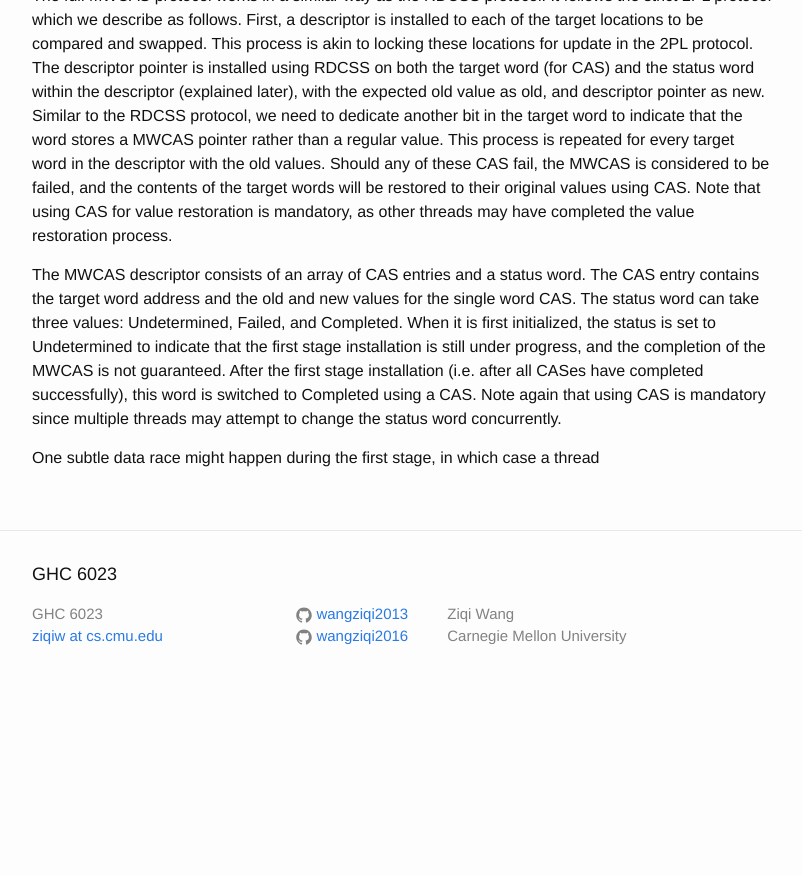
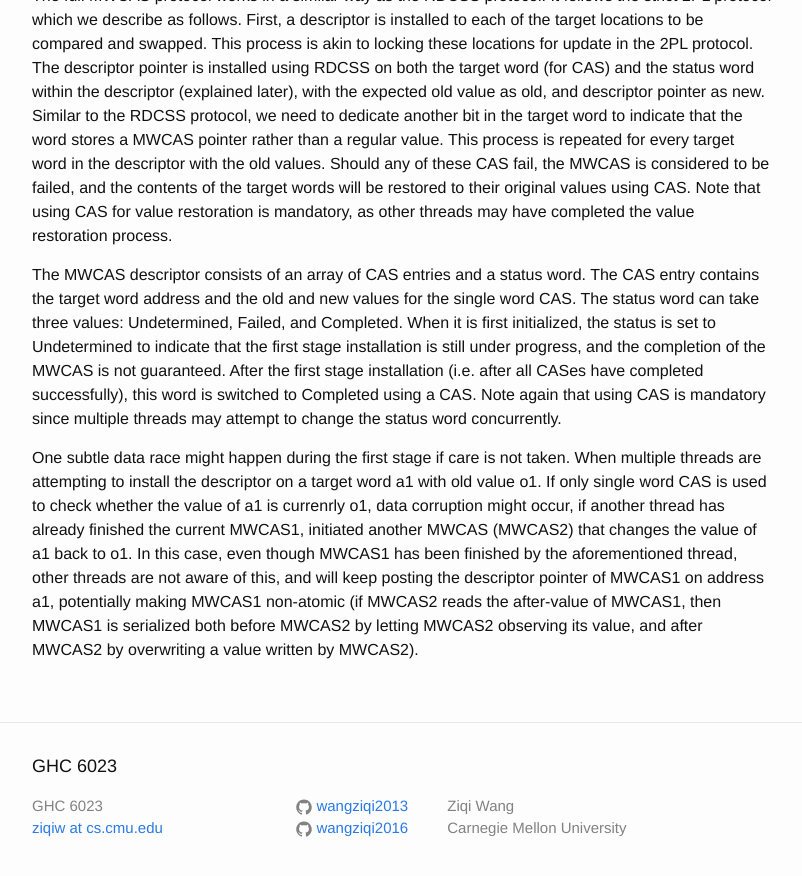
Before and after one commit to wangziqi2013/wangziqi2013.github.io, a Jekyll site: the page built from _posts/2019-11-08-mwcas.markdown, in a window 1280 px wide and 900 px high, scrolled down 3387 px. Shown: the top 876 px of the window, without its empty margins (238-1040 px from the left). Built offline with Jekyll 4.4.1, drawn with Linux system fonts in a browser that asks for light colours; before the commit the page ends 4095 px from its top, so only the background shows below that.

Commit message:
Adding race condition

```diff
--- a/_posts/2019-11-08-mwcas.markdown
+++ b/_posts/2019-11-08-mwcas.markdown
@@ -145,5 +145,10 @@ is still under progress, and the completion of the MWCAS is not guaranteed. Afte
 all CASes have completed successfully), this word is switched to Completed using a CAS. Note again that using CAS is mandatory
 since multiple threads may attempt to change the status word concurrently.
 
-One subtle data race might happen during the
-first stage, in which case a thread
+One subtle data race might happen during the first stage if care is not taken. When multiple threads are attempting to
+install the descriptor on a target word a1 with old value o1. If only single word CAS is used to check whether the value
+of a1 is currenrly o1, data corruption might occur, if another thread has already finished the current MWCAS1, initiated
+another MWCAS (MWCAS2) that changes the value of a1 back to o1. In this case, even though MWCAS1 has been finished by the
+aforementioned thread, other threads are not aware of this, and will keep posting the descriptor pointer of MWCAS1 on
+address a1, potentially making MWCAS1 non-atomic (if MWCAS2 reads the after-value of MWCAS1, then MWCAS1 is serialized both
+before MWCAS2 by letting MWCAS2 observing its value, and after MWCAS2 by overwriting a value written by MWCAS2).
```
